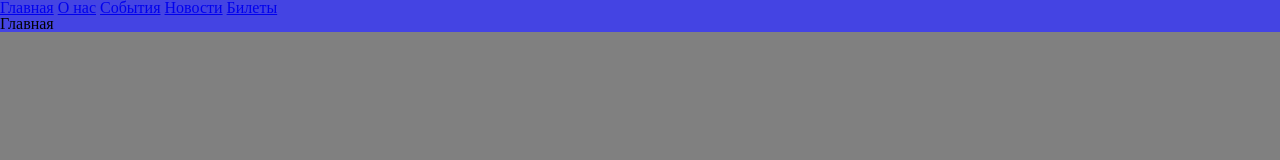
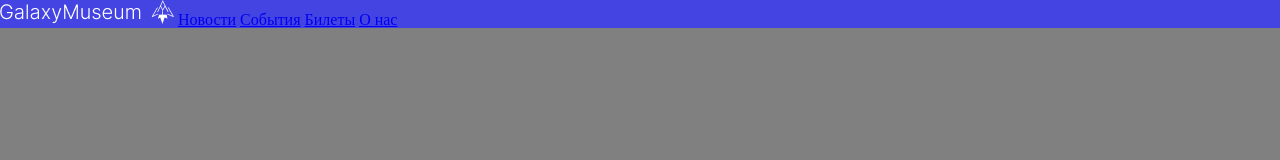
Before and after one commit to nixta3658/timeekeyy, a plain HTML site: page index.html in a window 1280 px wide. Drawn offline with Linux system fonts and the light colour scheme.

Commit message:
nav-wrapper 2 logo all

```diff
--- a/index.html
+++ b/index.html
@@ -3,20 +3,17 @@
   <head>
     <meta charset="UTF-8" />
     <meta name="viewport" content="width=device-width, initial-scale=1.0" />
-    <title>Ключ Времени</title>
+    <title>Главная</title>
     <link rel="stylesheet" href="stylesheets/style.css" />
-    <script src="javascript/functions.js"></script>
   </head>
   <body>
     <nav>
       <div class="nav-wrapper">
-        <a class="logo" href="index.html">Главная</a>
+        <img src="img/logo.png" alt="GalaxyMuseumLogo" class="logo" />
+        <a href="news.html">Новости</a>
+        <a href="events.html">События</a>
+        <a href="tickets.html">Билеты</a>
         <a href="aboutus.html">О нас</a>
-        <a href="events.html">События</a>
-        <a href="news.html">Новости</a>
-        <a href="tickets.html">Билеты</a>
-
-        <h1>Главная</h1>
       </div>
     </nav>
   </body>
```
